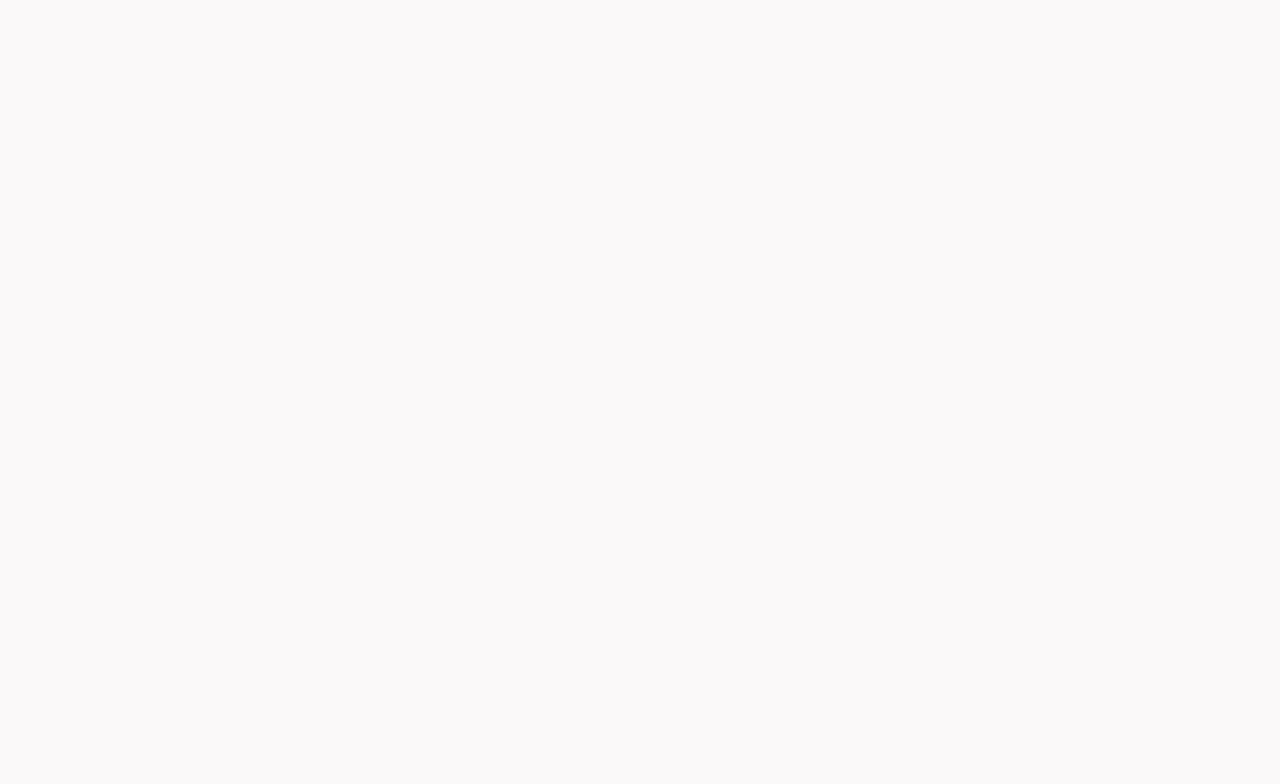
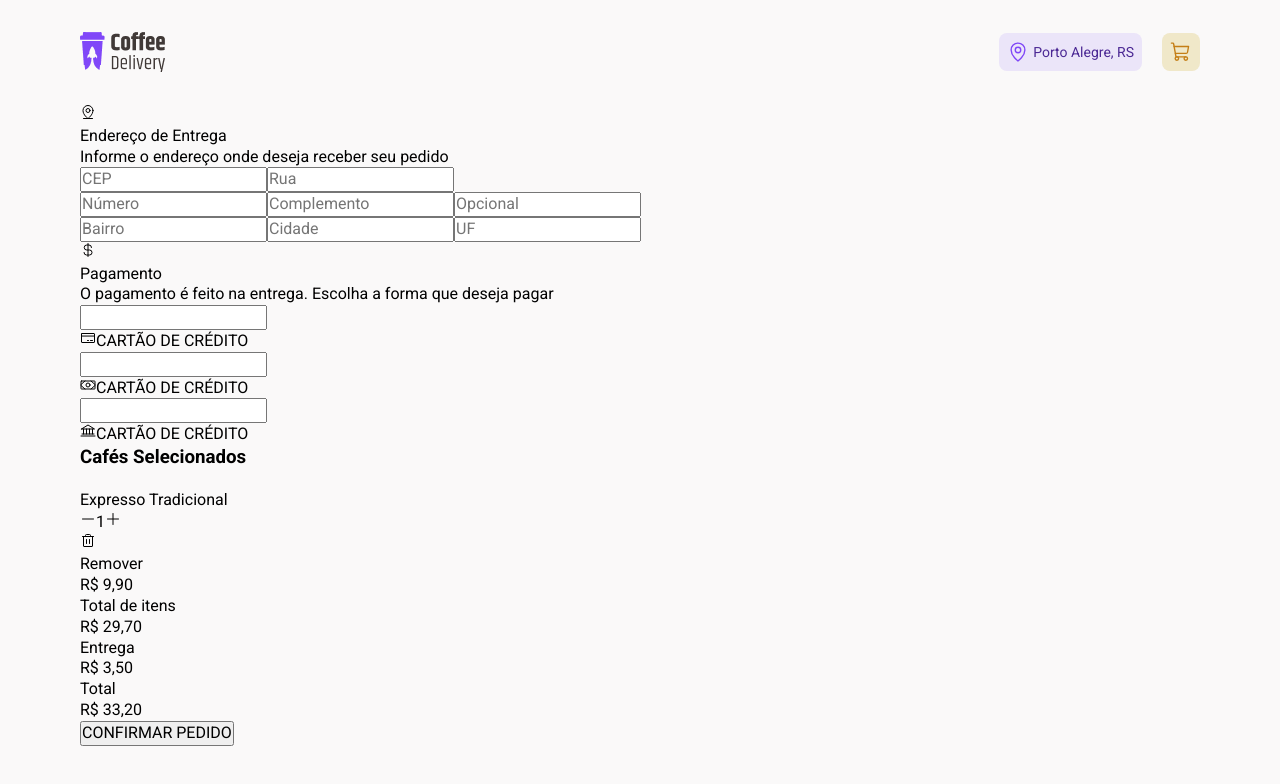
Before and after one commit to caiquefcavalheiro/coffee-delivery, a React (Vite) app: page /checkout in a window 1280 px wide. Before the commit this address had no page. Shown: the top 784 px of the page. Built offline with nearby package versions, Linux system fonts and the light colour scheme.

Commit message:
feat: developed the html structure of the checkout page

```diff
--- a/src/Router.tsx
+++ b/src/Router.tsx
@@ -1,12 +1,14 @@
 import { Routes, Route } from "react-router-dom";
 import { DefaultLayout } from "./layouts/DefaultLayout";
 import { Home } from "./pages/Home";
+import { Checkout } from "./pages/Checkout";
 
 export function Router() {
   return (
     <Routes>
       <Route path="/" element={<DefaultLayout />}>
         <Route path="/" element={<Home />} />
+        <Route path="/checkout" element={<Checkout />} />
       </Route>
     </Routes>
   );
--- a/src/pages/Checkout/index.tsx
+++ b/src/pages/Checkout/index.tsx
@@ -1,7 +1,107 @@
+import {
+  Bank,
+  CreditCard,
+  CurrencyDollar,
+  MapPinLine,
+  Minus,
+  Money,
+  Plus,
+  Trash,
+} from "phosphor-react";
+
 export function Checkout() {
   return (
-    <>
-      <h1>Checkout</h1>
-    </>
+    <div>
+      <div>
+        <form>
+          <div>
+            <div>
+              <MapPinLine />
+              <p>Endereço de Entrega</p>
+              <p>Informe o endereço onde deseja receber seu pedido</p>
+            </div>
+            <input type="text" placeholder="CEP" />
+            <input type="text" placeholder="Rua" />
+            <div>
+              <input type="text" placeholder="Número" />
+              <input type="text" placeholder="Complemento" />
+              <input type="text" placeholder="Opcional" />
+            </div>
+            <div>
+              <input type="text" placeholder="Bairro" />
+              <input type="text" placeholder="Cidade" />
+              <input type="text" placeholder="UF" />
+            </div>
+            <div>
+              <div>
+                <CurrencyDollar />
+                <p>Pagamento</p>
+                <p>
+                  O pagamento é feito na entrega. Escolha a forma que deseja
+                  pagar
+                </p>
+              </div>
+              <div>
+                <input id="" type="text" />
+                <div>
+                  <CreditCard />
+                  <label htmlFor="">CARTÃO DE CRÉDITO</label>
+                </div>
+              </div>
+              <div>
+                <input id="" type="text" />
+                <div>
+                  <Money />
+                  <label htmlFor="">CARTÃO DE CRÉDITO</label>
+                </div>
+              </div>
+              <div>
+                <input id="" type="text" />
+                <div>
+                  <Bank />
+                  <label htmlFor="">CARTÃO DE CRÉDITO</label>
+                </div>
+              </div>
+            </div>
+          </div>
+        </form>
+      </div>
+      <div>
+        <h3>Cafés Selecionados</h3>
+        <div>
+          <div>
+            <img src="" alt="" />
+            <div>
+              <p>Expresso Tradicional</p>
+              <div>
+                <div>
+                  <Minus />
+                  <span>1</span>
+                  <Plus />
+                </div>
+                <div>
+                  <Trash />
+                  <p>Remover</p>
+                </div>
+              </div>
+            </div>
+            <p>R$ 9,90</p>
+          </div>
+          <div>
+            <p>Total de itens</p>
+            <p>R$ 29,70</p>
+          </div>
+          <div>
+            <p>Entrega</p>
+            <p>R$ 3,50</p>
+          </div>
+          <div>
+            <p>Total</p>
+            <p>R$ 33,20</p>
+          </div>
+          <button>CONFIRMAR PEDIDO</button>
+        </div>
+      </div>
+    </div>
   );
 }
```
